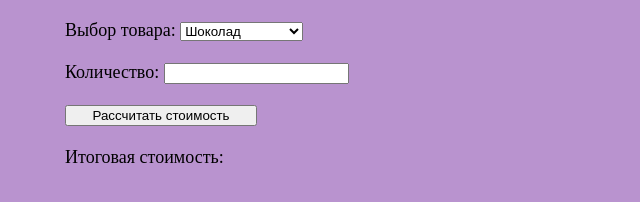
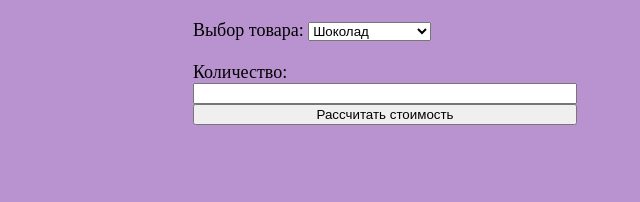
Before and after one commit to Reimili/reimili.github.io, a plain HTML site: page index5/index.html in a window 1280 px wide. Shown: the whole page, without its empty margins (255-895 px from the left). Drawn offline with Linux system fonts and the light colour scheme.

Commit message:
Add files via upload

```diff
--- a/index5/index.html
+++ b/index5/index.html
@@ -6,24 +6,22 @@
         <link rel="stylesheet" href="style.css" type="text/css">
     </head>
     <body>
-        <form>
+        <div class="content">
 			<label>Выбор товара:
 				<select id="product">
-					<option value="1" data-price="89">Шоколад</option>
-					<option value="2" data-price="32">Банан</option>
-					<option value="3" data-price="10">Карандаш</option>
-					<option value="4" data-price="0">Воздух</option>
-					<option value="5" data-price="37890">Nvidia RTX 3060</option>
+					<option value="1">Шоколад</option>
+					<option value="2">Банан</option>
+					<option value="3">Карандаш</option>
+					<option value="4">Воздух</option>
+					<option value="5">Nvidia RTX 3060</option>
 				</select>
 			</label><br>
-			<label>Количество:
-				<input type="number" id="number">
-			</label><br>
-			<input type="submit" id="button" value="Рассчитать стоимость">
+			<label>Количество: </label>
+				<input type="number" id="amount">
+			<button onclick="calculatePrice()">Рассчитать стоимость</button>
             <br>
-            <span>Итоговая стоимость: </span>
-			<span id="sum"></span>
-		</form>
+            <div id="result"></div>
+		</div>
         <script src="js.js"></script>
     </body>
 </html>
--- a/index5/js.js
+++ b/index5/js.js
@@ -1,17 +1,34 @@
-window.onload = function () {
-	let btn_price = document.getElementById("button");
-	btn_price.addEventListener("click", function (e) {
-		e.preventDefault();
-		let good = document.getElementById("product");
-		let count = document.getElementById("number").value;
-		let priceEl = good.options[good.selectedIndex];
-		let price = priceEl.getAttribute("data-price");
-		let price_field = document.getElementById("sum");
+function calculatePrice() {
+	let selectedProduct = document.getElementById("product").value;
+	let amount = document.getElementById("amount").value;
+	let isNumber = /^[0-9]*(\.[0-9]+)?$/.test(amount);
+	let price = getProductPrice(selectedProduct);
 
-		if (/^\d+$/.test(count)) {
-			price_field.innerHTML = price * count + "₽";
-		} else {
-			price_field.innerHTML = "Введите корректное число товаров";
+	if (isNumber) {
+		let parsedAmount = parseFloat(amount);
+		if (Number.isInteger(parsedAmount)) {
+			let cost = price * parsedAmount;
+			document.getElementById("result").textContent = cost + " руб";
 		}
-	});
-};
+	} else {
+		document.getElementById("result").textContent =
+		"Неверное количество товара";
+	}
+  }
+
+  function getProductPrice(productName) {
+	switch (productName) {
+	case "1":
+		return 89;
+	case "2":
+		return 32;
+	case "3":
+		return 10;
+	case "4":
+		return 0;
+	case "5":
+		return 37890;
+	default:
+		return 0;
+	}
+  }
--- a/index5/style.css
+++ b/index5/style.css
@@ -4,12 +4,12 @@ body {
 	font-size: large;
     padding-top: 20px;
 }
-form{
+.content{
     margin: 0 auto;
     align-self: center;
     display: flex;
     flex-direction: column;
-    max-width: 50%;
+    max-width: 30%;
 }
 #button{
     max-width: 30%;
```
